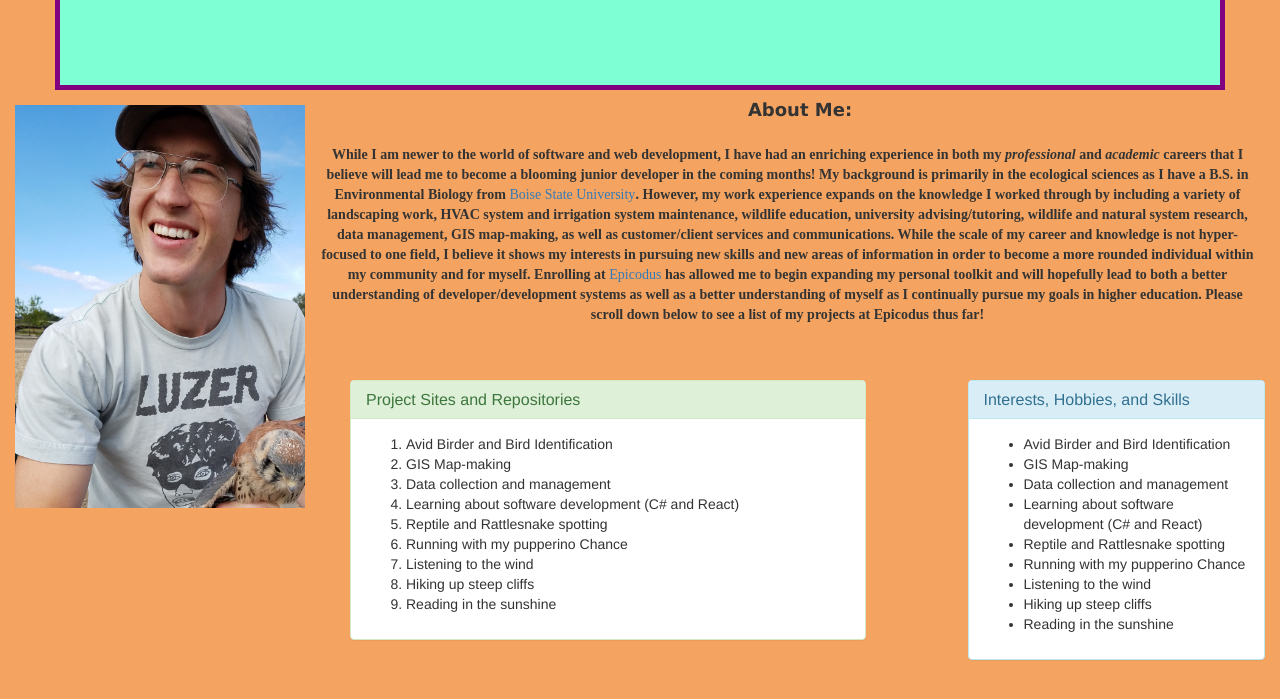
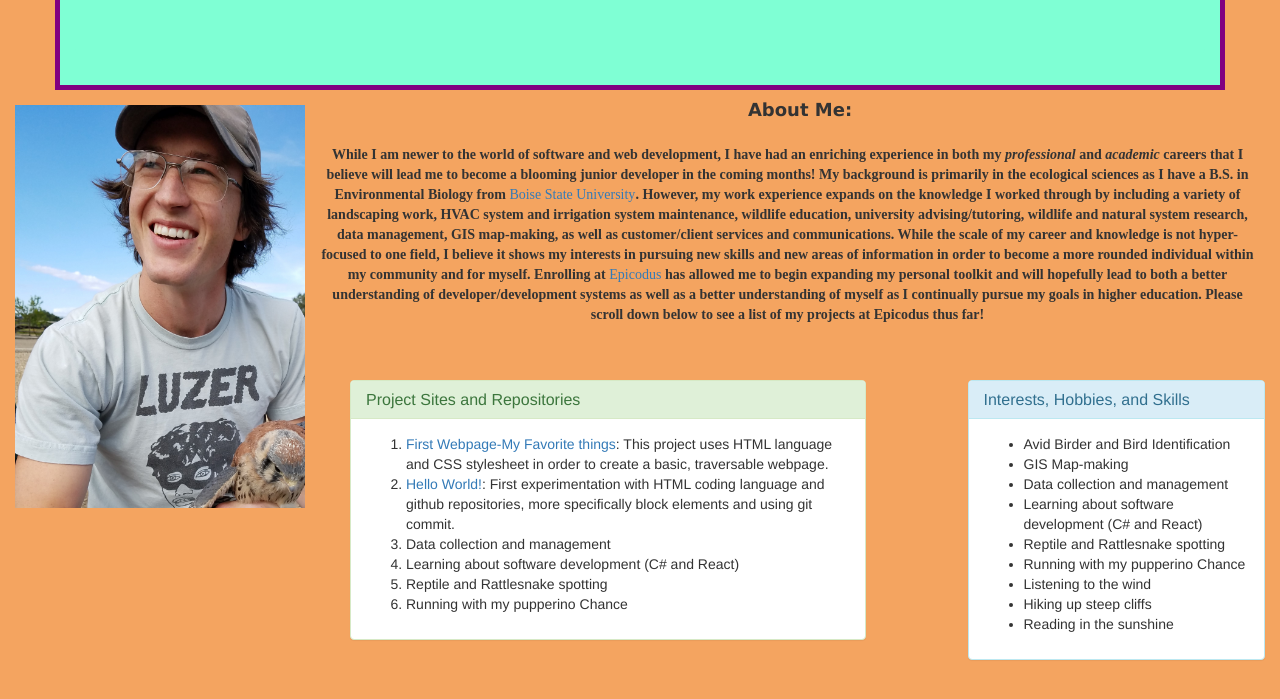
Before and after one commit to nkososik/Programming-Portfolio, a plain HTML site: page index.html in a window 1280 px wide. Shown: the part 261-960 px from the top of the page. Drawn offline with Linux system fonts and the light colour scheme.

Commit message:
add hyperlinks and past projects to past project panel

```diff
--- a/index.html
+++ b/index.html
@@ -48,15 +48,13 @@
           </div>
           <div class="panel-body">
             <ol>
-              <li>Avid Birder and Bird Identification</li>
-              <li>GIS Map-making</li>
+              <li><a href="https://nkososik.github.io/First-Webpage/">First Webpage-My Favorite things</a>: This project uses HTML language and CSS stylesheet in order to create a basic, traversable webpage.
+              </li>
+              <li><a href="https://github.com/nkososik/hello-world">Hello World!</a>: First experimentation with HTML coding language and github repositories, more specifically block elements and using git commit.</li>
               <li>Data collection and management</li>
               <li>Learning about software development (C# and React)</li>
               <li>Reptile and Rattlesnake spotting</li>
               <li>Running with my pupperino Chance</li>
-              <li>Listening to the wind</li>
-              <li>Hiking up steep cliffs</li>
-              <li>Reading in the sunshine</li>
             </ol>
           </div>
         </div>
```
